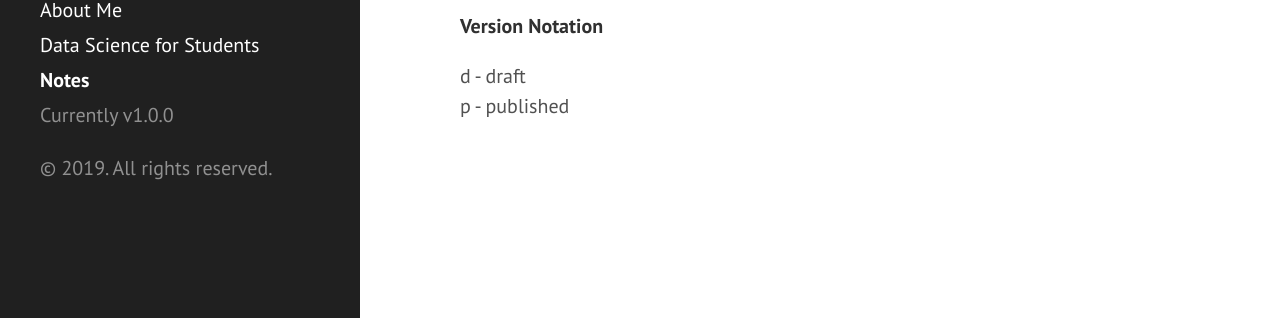
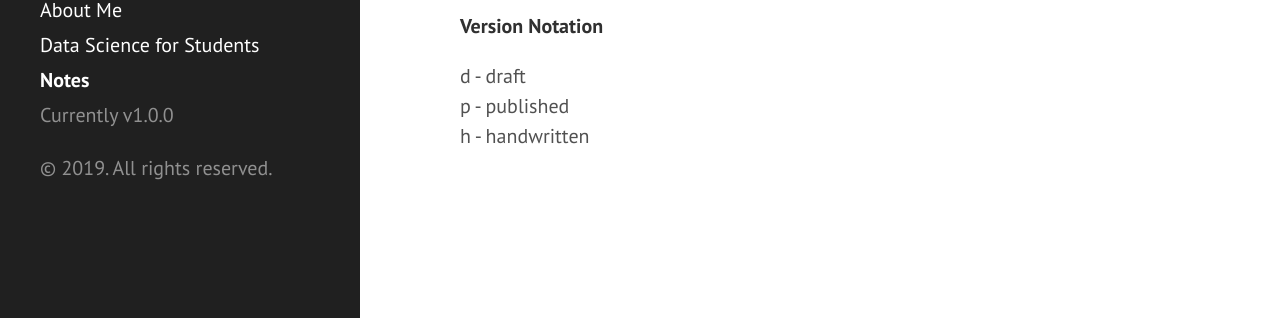
Before and after one commit to jerry-ye-xu/jerry-ye-xu.github.io, a Jekyll site: the page built from notes.md, in a window 1280 px wide. Shown: the part 381-699 px from the top of the page. Built offline with Jekyll 4.4.1, drawn with Linux system fonts in a browser that asks for light colours.

Commit message:
0.0.3 worklog

```diff
--- a/_includes/sidebar.html
+++ b/_includes/sidebar.html
@@ -2,7 +2,7 @@
   <div class="container">
     <div class="sidebar-about">
       <h1>
-        <a href="https://jerry-ye-xu.github.io/">
+        <a href="/">
           {{ site.title }}
         </a>
       </h1>
@@ -26,6 +26,7 @@
         {% endif %}
       {% endfor %}
 
+     <!--  <a class="sidebar-nav-item" href="/public/jerry_xu_resume.pdf">Resume</a> -->
       <span class="sidebar-nav-item">Currently v{{ site.version }}</span>
     </nav>
 
--- a/notes.md
+++ b/notes.md
@@ -9,6 +9,12 @@
 	<li>
  		<a href="/notes/statistical_inference.pdf">STAT3913: Statistical Inference (Advanced) [d-1.0.0]</a>
 	</li>
+<!-- 	<li>
+ 		<a href="/notes/linear_algebra.pdf">MATH2922: Linear and Abstract Algebra (Advanced) [dh-1.0.0]</a>
+	</li>
+	<li>
+ 		<a href="/notes/algorithms.pdf">COMP3927: Algorithm Design (Advanced) [dh-1.0.0]</a>
+	</li> -->
 </ul>
 
 I would love to hear any feedback.
@@ -18,4 +24,5 @@
 __Version Notation__
 
 d - draft <br>
-p - published
+p - published <br>
+h - handwritten
```
Also changed, not shown: _includes/head.html (+11 -0 lines), README.md.
